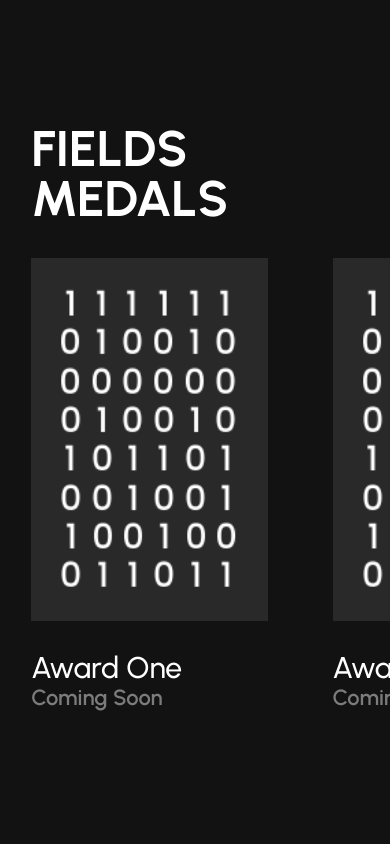
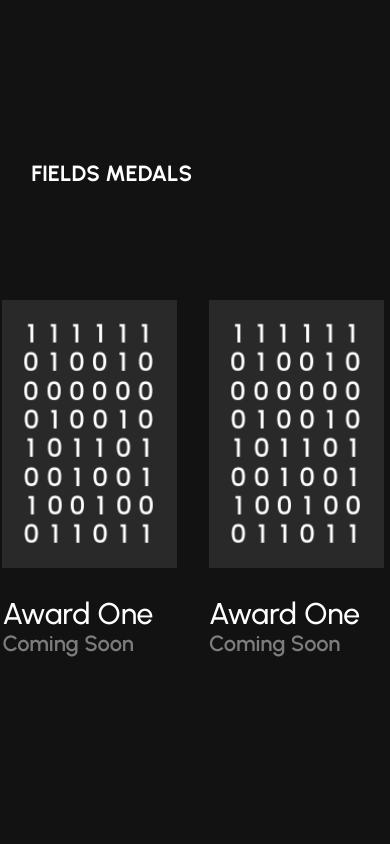
Before and after one commit to ivantrejoc/zoerowebsite, a React (Vite) app: page / in a window 390 px wide. Shown: the part 4900-5744 px from the top of the page. Built offline with nearby package versions, Linux system fonts and the light colour scheme.

Commit message:
landing-fields-medals/responsive

```diff
--- a/src/assets/css/_default.css
+++ b/src/assets/css/_default.css
@@ -81,10 +81,11 @@
   height: 56.5vh;
   display: grid;
   grid-template-columns: repeat(5, 1fr);
-  justify-items: start;
-  align-items: start;
+  justify-items: center;
+  align-items: center;
   column-gap: 4.025rem;
   }
+
 
 .item {
   height: 56.5vh;
@@ -93,8 +94,60 @@
   flex-direction: column;
   justify-content: space-around;
   align-items: stretch;
+  }
 
-}
+  @media (max-width: 1530px){
+    #grid-container {
+      height: 59vh;
+      column-gap: 2.025rem;
+    }
+    .item{
+      width: 11.813rem;
+    }
+  }
+
+  @media (max-width: 768px){
+    #grid-container {
+      width: fit-content;
+      height: 170vh;
+      align-items: start;
+      justify-items: center;
+      grid-template-columns: repeat(2, 0.25fr);
+      row-gap: 1rem;
+      margin-left: 0;
+      column-gap: 2rem;
+      paddingLeft: 10rem;
+    }
+    .item{
+      width: 10.913rem;
+          }
+  }
+
+  @media (max-width: 376px){
+    #grid-container {
+      height: 129vh;
+      width: 100%;
+      row-gap: 1rem;
+      grid-template-columns: repeat(2, 0.25fr);
+    }
+    .item{
+      height: auto;
+      width: 8.713rem;
+          }
+  }
+
+  @media (max-width: 321px){
+    #grid-container {
+      height: 119vh;
+      width: 100%;
+      row-gap: 1rem;
+      grid-template-columns: repeat(2, 0.25fr);
+    }
+    .item{
+      height: auto;
+      width: 7.313rem;
+          }
+  }
 
 /* Binary frame Styles */
 .binary-frame{
--- a/src/components/fieldsMedalsSection/FieldsMedalsSection.jsx
+++ b/src/components/fieldsMedalsSection/FieldsMedalsSection.jsx
@@ -1,6 +1,12 @@
 import { Box, Typography } from "@mui/material";
+import { useTheme } from "@mui/material/styles";
+import { useMediaQuery } from "@mui/material";
 import binaryFrame from "../../assets/img/bynary-frame.png";
+
 const FieldsMedalsSection = () => {
+  const theme = useTheme();
+  const isMobile = useMediaQuery(theme.breakpoints.down("md"));
+
   return (
     <Box
       id="fields-medals-container"
@@ -12,7 +18,16 @@ const FieldsMedalsSection = () => {
         position: "relative",
         marginBottom: "15vh",
         width: "100vw",
-      height: "90vh"
+        height: "90vh",
+        [theme.breakpoints.down("md")]: {
+          height: "200vh"
+        },
+        [theme.breakpoints.down("xs")]: {
+          height: "150vh"
+        },
+        [theme.breakpoints.down("xxs")]: {
+          height: "140vh"
+        }
       }}
     >
       <Box
@@ -31,7 +46,10 @@ const FieldsMedalsSection = () => {
           variant="h2"
           component="h2"
           sx={{
-          marginLeft: "8vw"
+            marginLeft: "8vw",
+            [theme.breakpoints.down("sm")]: {
+              fontSize: "1.375rem"
+            }
           }}
         >
           FIELDS MEDALS
@@ -46,9 +64,159 @@ const FieldsMedalsSection = () => {
           position: "relative",
           width: "83vw",
           height: "56.5vh",
-        margin: "0 1vw 0 0"
+          margin: "0 1vw 0 0",
+          [theme.breakpoints.down("md")]: {
+            height: "200vh",
+            justifyContent: "center",
+            alignItems: "center"
+          }
         }}
       >
+        {isMobile && (
+          <div id="grid-container">
+            <div className="item">
+              <img
+                className="binary-frame"
+                src={binaryFrame}
+                alt="binary-frame"
+              />
+              <Typography
+                variant="h4"
+                component="h4"
+                sx={{
+                  marginTop: "1.25rem",
+                  [theme.breakpoints.down("xs")]: {
+                    fontSize: "1.55106rem"
+                  },
+                  [theme.breakpoints.down("xxs")]: {
+                    fontSize: "1.375rem"
+                  }
+                }}
+              >
+                Award One
+              </Typography>
+              <Typography
+                variant="text"
+                component="p"
+                sx={{
+                  color: "#7C7C7C",
+                  fontWeight: "600",
+                  [theme.breakpoints.down("xs")]: {
+                    fontSize: "1.1744rem"
+                  }
+                }}
+              >
+                Coming Soon
+              </Typography>
+            </div>
+            <div className="item">
+              <img
+                className="binary-frame"
+                src={binaryFrame}
+                alt="binary-frame"
+              />
+              <Typography
+                variant="h4"
+                component="h4"
+                sx={{
+                  marginTop: "1.25rem",
+                  [theme.breakpoints.down("xs")]: {
+                    fontSize: "1.55106rem"
+                  },
+                  [theme.breakpoints.down("xxs")]: {
+                    fontSize: "1.375rem"
+                  }
+                }}
+              >
+                Award One
+              </Typography>
+              <Typography
+                variant="text"
+                component="p"
+                sx={{
+                  color: "#7C7C7C",
+                  fontWeight: "600",
+                  [theme.breakpoints.down("xs")]: {
+                    fontSize: "1.1744rem"
+                  }
+                }}
+              >
+                Coming Soon
+              </Typography>
+            </div>
+            <div className="item">
+              <img
+                className="binary-frame"
+                src={binaryFrame}
+                alt="binary-frame"
+              />
+              <Typography
+                variant="h4"
+                component="h4"
+                sx={{
+                  marginTop: "1.25rem",
+                  [theme.breakpoints.down("xs")]: {
+                    fontSize: "1.55106rem"
+                  },
+                  [theme.breakpoints.down("xxs")]: {
+                    fontSize: "1.375rem"
+                  }
+                }}
+              >
+                Award One
+              </Typography>
+              <Typography
+                variant="text"
+                component="p"
+                sx={{
+                  color: "#7C7C7C",
+                  fontWeight: "600",
+                  [theme.breakpoints.down("xs")]: {
+                    fontSize: "1.1744rem"
+                  }
+                }}
+              >
+                Coming Soon
+              </Typography>
+            </div>
+            <div className="item">
+              <img
+                className="binary-frame"
+                src={binaryFrame}
+                alt="binary-frame"
+              />
+              <Typography
+                variant="h4"
+                component="h4"
+                sx={{
+                  marginTop: "1.25rem",
+                  [theme.breakpoints.down("xs")]: {
+                    fontSize: "1.55106rem"
+                  },
+                  [theme.breakpoints.down("xxs")]: {
+                    fontSize: "1.375rem"
+                  }
+                }}
+              >
+                Award One
+              </Typography>
+              <Typography
+                variant="text"
+                component="p"
+                sx={{
+                  color: "#7C7C7C",
+                  fontWeight: "600",
+                  [theme.breakpoints.down("xs")]: {
+                    fontSize: "1.1744rem"
+                  }
+                }}
+              >
+                Coming Soon
+              </Typography>
+            </div>
+          </div>
+        )}
+        {!isMobile && (
           <div id="grid-container">
             <div className="item">
               <img
@@ -181,8 +349,141 @@ const FieldsMedalsSection = () => {
               </Typography>
             </div>
           </div>
+        )}
+        {/* <div id="grid-container">
+        <div className="item">
+          <img
+            className="binary-frame"
+            src={binaryFrame}
+            alt="binary-frame"
+          />
+          <Typography
+            variant="h4"
+            component="h4"
+            sx={{
+              marginTop: "1.25rem"
+            }}
+          >
+            Award One
+          </Typography>
+          <Typography
+            variant="text"
+            component="p"
+            sx={{
+              color: "#7C7C7C",
+              fontWeight: "600"
+            }}
+          >
+            Coming Soon
+          </Typography>
+        </div>
+        <div className="item">
+          <img
+            className="binary-frame"
+            src={binaryFrame}
+            alt="binary-frame"
+          />
+          <Typography
+            variant="h4"
+            component="h4"
+            sx={{
+              marginTop: "1.25rem"
+            }}
+          >
+            Award One
+          </Typography>
+          <Typography
+            variant="text"
+            component="p"
+            sx={{
+              color: "#7C7C7C",
+              fontWeight: "600"
+            }}
+          >
+            Coming Soon
+          </Typography>
+        </div>
+        <div className="item">
+          <img
+            className="binary-frame"
+            src={binaryFrame}
+            alt="binary-frame"
+          />
+          <Typography
+            variant="h4"
+            component="h4"
+            sx={{
+              marginTop: "1.25rem"
+            }}
+          >
+            Award One
+          </Typography>
+          <Typography
+            variant="text"
+            component="p"
+            sx={{
+              color: "#7C7C7C",
+              fontWeight: "600"
+            }}
+          >
+            Coming Soon
+          </Typography>
+        </div>
+        <div className="item">
+          <img
+            className="binary-frame"
+            src={binaryFrame}
+            alt="binary-frame"
+          />
+          <Typography
+            variant="h4"
+            component="h4"
+            sx={{
+              marginTop: "1.25rem"
+            }}
+          >
+            Award One
+          </Typography>
+          <Typography
+            variant="text"
+            component="p"
+            sx={{
+              color: "#7C7C7C",
+              fontWeight: "600"
+            }}
+          >
+            Coming Soon
+          </Typography>
+        </div>
+        <div className="item">
+          <img
+            className="binary-frame"
+            src={binaryFrame}
+            alt="binary-frame"
+          />
+          <Typography
+            variant="h4"
+            component="h4"
+            sx={{
+              marginTop: "1.25rem"
+            }}
+          >
+            Award One
+          </Typography>
+          <Typography
+            variant="text"
+            component="p"
+            sx={{
+              color: "#7C7C7C",
+              fontWeight: "600"
+            }}
+          >
+            Coming Soon
+          </Typography>
+        </div>
+      </div> */}
       </Box>
     </Box>
-  )
-}
-export default FieldsMedalsSection
+  );
+};
+export default FieldsMedalsSection;
```
Lines whose indentation alone changed are shown as unchanged.
